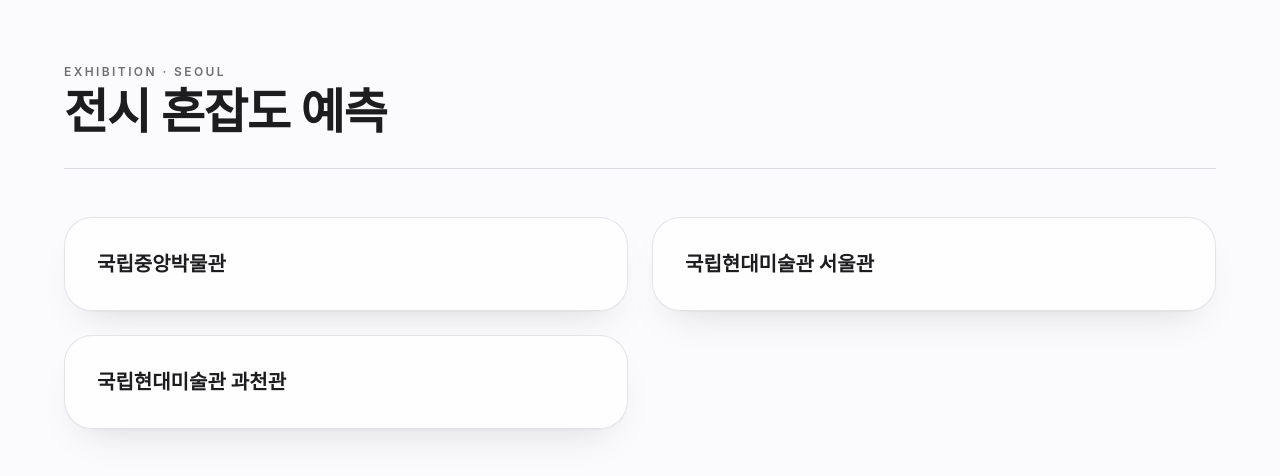
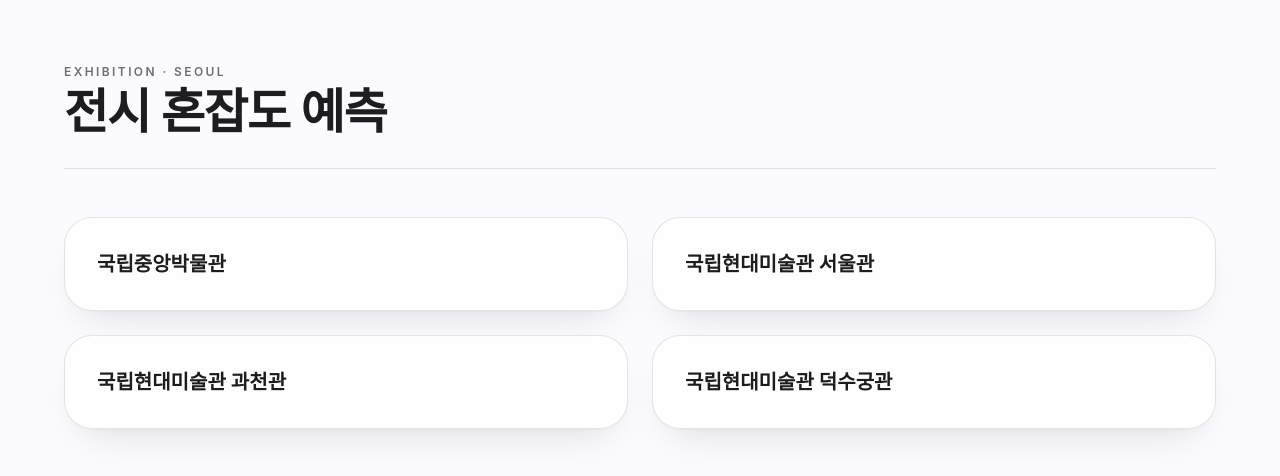
Before and after one commit to jinukkkim/exhibition-congestion-prediction, a React (Vite) app in the folder frontend/: page / in a window 1280 px wide. Shown: the top 476 px of the page. Built offline with nearby package versions, Linux system fonts and the light colour scheme.

Commit message:
feat(fe): add Gwacheon-mirrored Deoksugung branch page
MmcaPage was already parameterized by venue/title, so this is the
registry entry + route + e2e nav coverage, same shape as the Gwacheon
addition.

```diff
--- a/frontend/src/App.tsx
+++ b/frontend/src/App.tsx
@@ -18,6 +18,10 @@
           path="/venues/mmca-gwacheon"
           element={<MmcaPage venue="gwacheon" title="국립현대미술관 과천관 혼잡도" />}
         />
+        <Route
+          path="/venues/mmca-deoksugung"
+          element={<MmcaPage venue="deoksugung" title="국립현대미술관 덕수궁관 혼잡도" />}
+        />
       </Routes>
     </BrowserRouter>
   );
--- a/frontend/src/venues.ts
+++ b/frontend/src/venues.ts
@@ -8,4 +8,5 @@
   { id: "national-museum", name: "국립중앙박물관", path: "/venues/national-museum" },
   { id: "mmca", name: "국립현대미술관 서울관", path: "/venues/mmca" },
   { id: "mmca-gwacheon", name: "국립현대미술관 과천관", path: "/venues/mmca-gwacheon" },
+  { id: "mmca-deoksugung", name: "국립현대미술관 덕수궁관", path: "/venues/mmca-deoksugung" },
 ];
```
Also changed, not shown: 1 other file (tests, documents, lock files or other folders).
